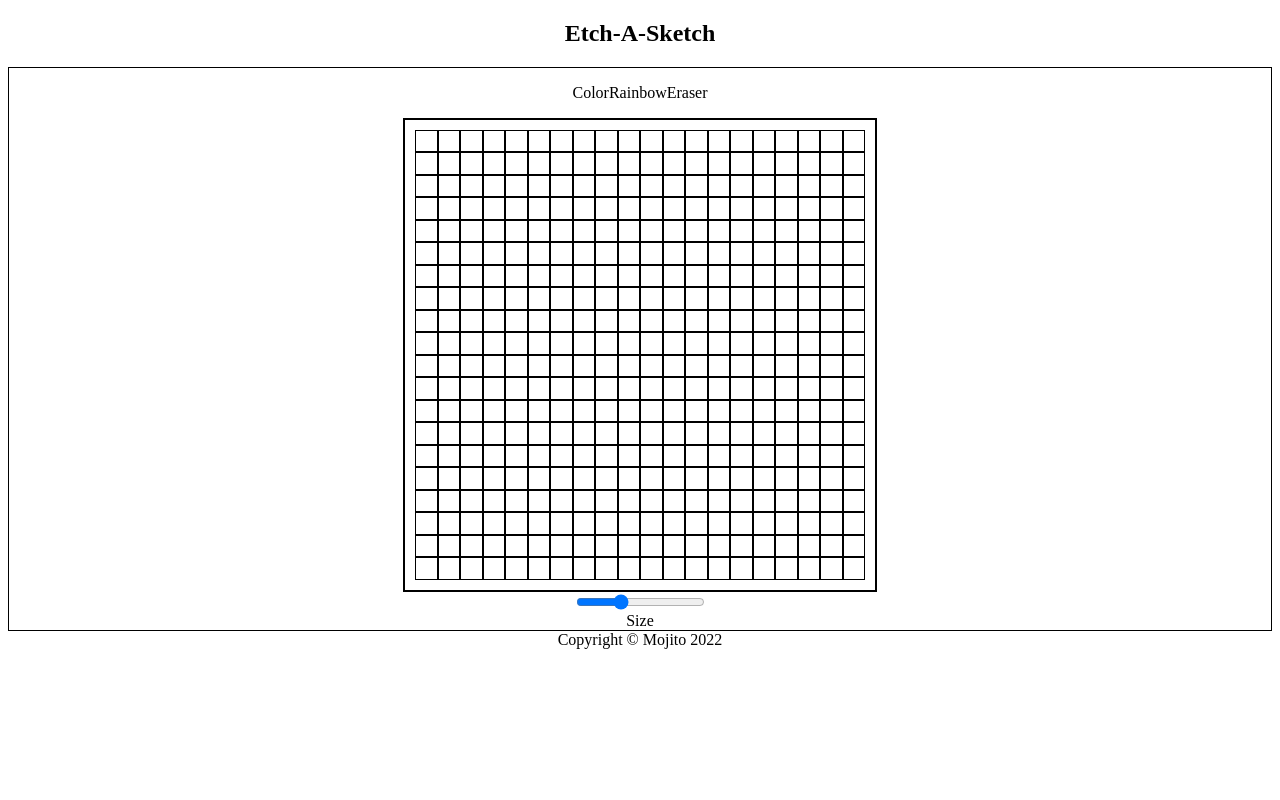
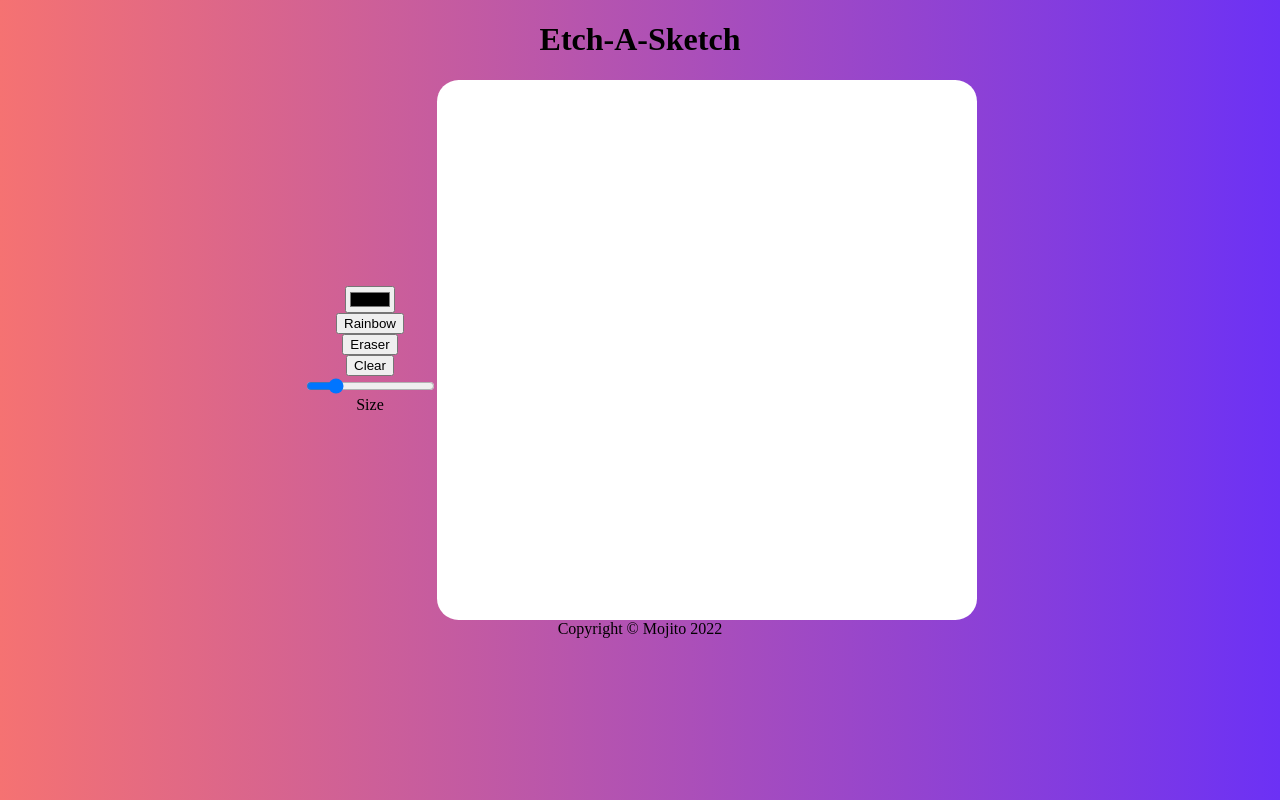
Before and after one commit to vu3xk41997/odin-etch_a_sketch, a plain HTML site: page index.html in a window 1280 px wide. Drawn offline with Linux system fonts and the light colour scheme.

Commit message:
pixel panel done

```diff
--- a/index.css
+++ b/index.css
@@ -1,22 +1,25 @@
 body {
     text-align: center;
+    background-image: linear-gradient(to right, #f57272, #6c31f5);
 }
 
 #container {
     display: flex;
-    flex-direction: column;
+    flex-direction: row;
     justify-content: center;
     align-items: center;
-    border: solid 1px black;
+    /* border: solid 1px black; */
 
 }
 
 #grid {
     display: grid;
     padding: 10px;
-    border: solid 2px black;
-    height: 450px;
-    width: 450px;
+    height: 500px;
+    width: 500px;
+    padding: 20px;
+    background-color: white;
+    border-radius: 4%;
 }
 
 .cell {
@@ -24,14 +27,14 @@ body {
     /* padding: 5px; */
     vertical-align: middle;
     margin: 0%;
-    border: black 1px solid;
+    /* border: rgb(228, 228, 228) 1px solid; */
     /* width: 10px;
     height: 10px; */
 }
 
 #options {
     display: flex;
-    flex-direction: row;
+    flex-direction: column;
     justify-content: center;
     align-items: center;
 }
--- a/index.html
+++ b/index.html
@@ -10,18 +10,17 @@
 </head>
 <body>
     <div id="header">
-        <h2>Etch-A-Sketch</h2>
+        <h1>Etch-A-Sketch</h1>
     </div>
     <div id="container">
         <div id="options">
-            <p>Color</p>
-            <p>Rainbow</p>
-            <p>Eraser</p>
+            <input type="color" id="pickColor" value="#000000">
+            <button id="rainbow">Rainbow</button>
+            <button id="eraser">Eraser</button>
+            <button id="clear">Clear</button>
+            <input type="range" min="10" max="60" value="20" step="10" id="myRange">Size
         </div>
-        <div id="grid">
-
-        </div>
-        <input type="range" min="10" max="40" value="20" step="10" id="myRange">Size
+        <div id="grid"></div>
     </div>
     <div id="footer">
         Copyright © Mojito 2022
--- a/index.js
+++ b/index.js
@@ -1,11 +1,13 @@
 let input = document.getElementById('myRange');
+// When browser loads
 genDivs(20);
+hoverChangeColor("black");
 
 input.addEventListener('change', function(e){
     input.value = e.target.value;
-    console.log(input.value);
     document.getElementById('grid').innerHTML = "";
     genDivs(input.value);
+    hoverChangeColor(getRandomColor());
 });
 
 function genDivs(num){
@@ -16,3 +18,40 @@ function genDivs(num){
     };
     document.getElementById('grid').style.gridTemplateColumns = "auto ".repeat(num);
 };
+
+function hoverChangeColor(color){
+    let cells = document.querySelectorAll('.cell');
+    cells.forEach(cell => cell.addEventListener('mouseover', function(){
+        cell.style.backgroundColor = color;
+    }))
+};
+
+// input - pickColor
+let pickColor = document.getElementById('pickColor');
+pickColor.addEventListener('input', function(e){
+    hoverChangeColor(e.target.value);
+});
+
+// buttons - rainbow
+function getRandomColor() {
+    let letters = '0123456789ABCDEF';
+    let color = '#';
+    for (var i = 0; i < 6; i++) {
+      color += letters[Math.floor(Math.random() * 16)];
+    }
+    return color;
+}
+
+// buttons - eraser
+let eraser = document.getElementById('eraser');
+eraser.addEventListener('click',function(){
+    hoverChangeColor("white");
+})
+
+// buttons - clear
+let clear = document.getElementById('clear');
+clear.addEventListener('click',function(){
+    document.getElementById('grid').innerHTML = "";
+    genDivs(input.value);
+    hoverChangeColor(pickColor.value);
+})
```
Also changed, not shown: 1 other file.
